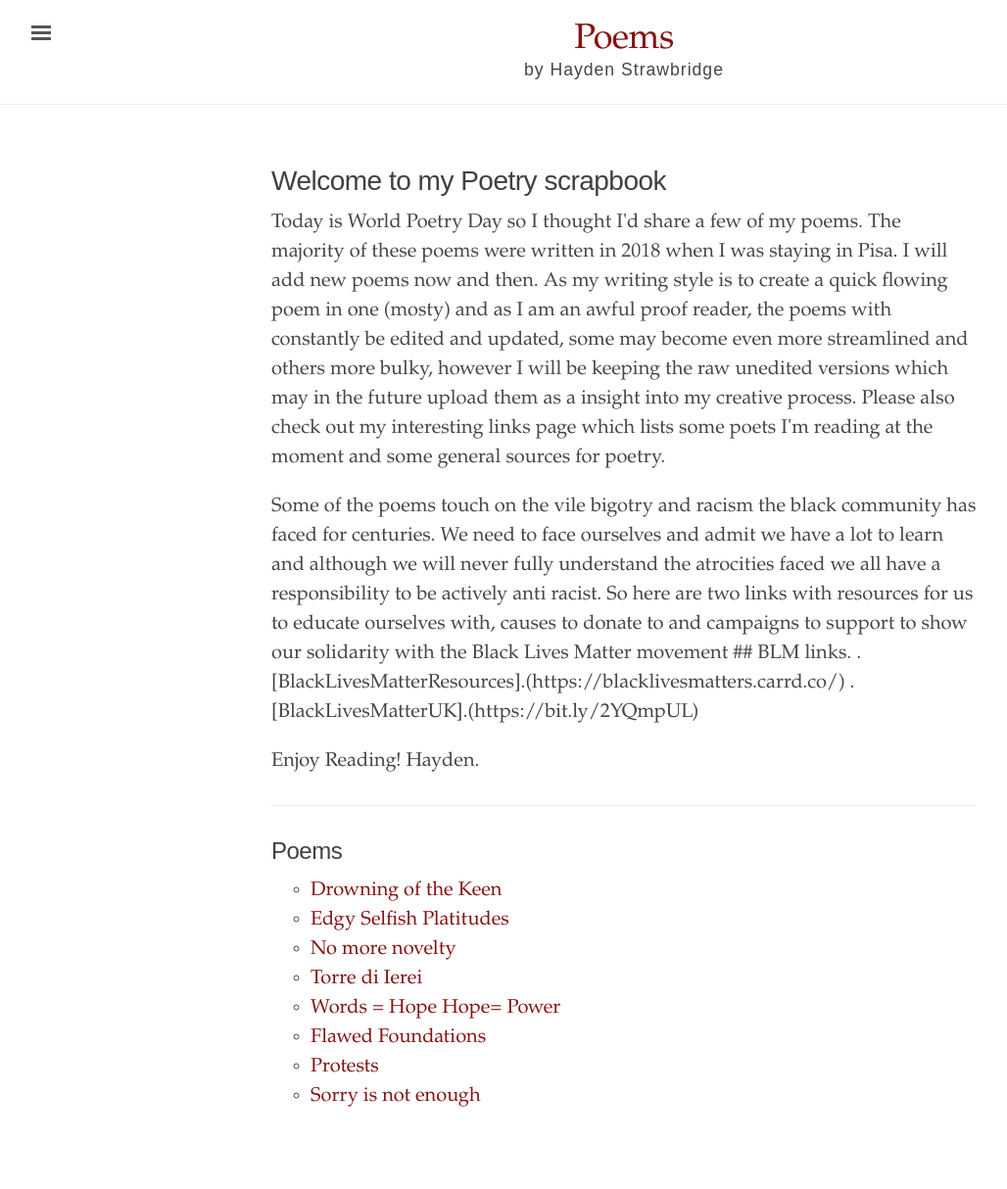
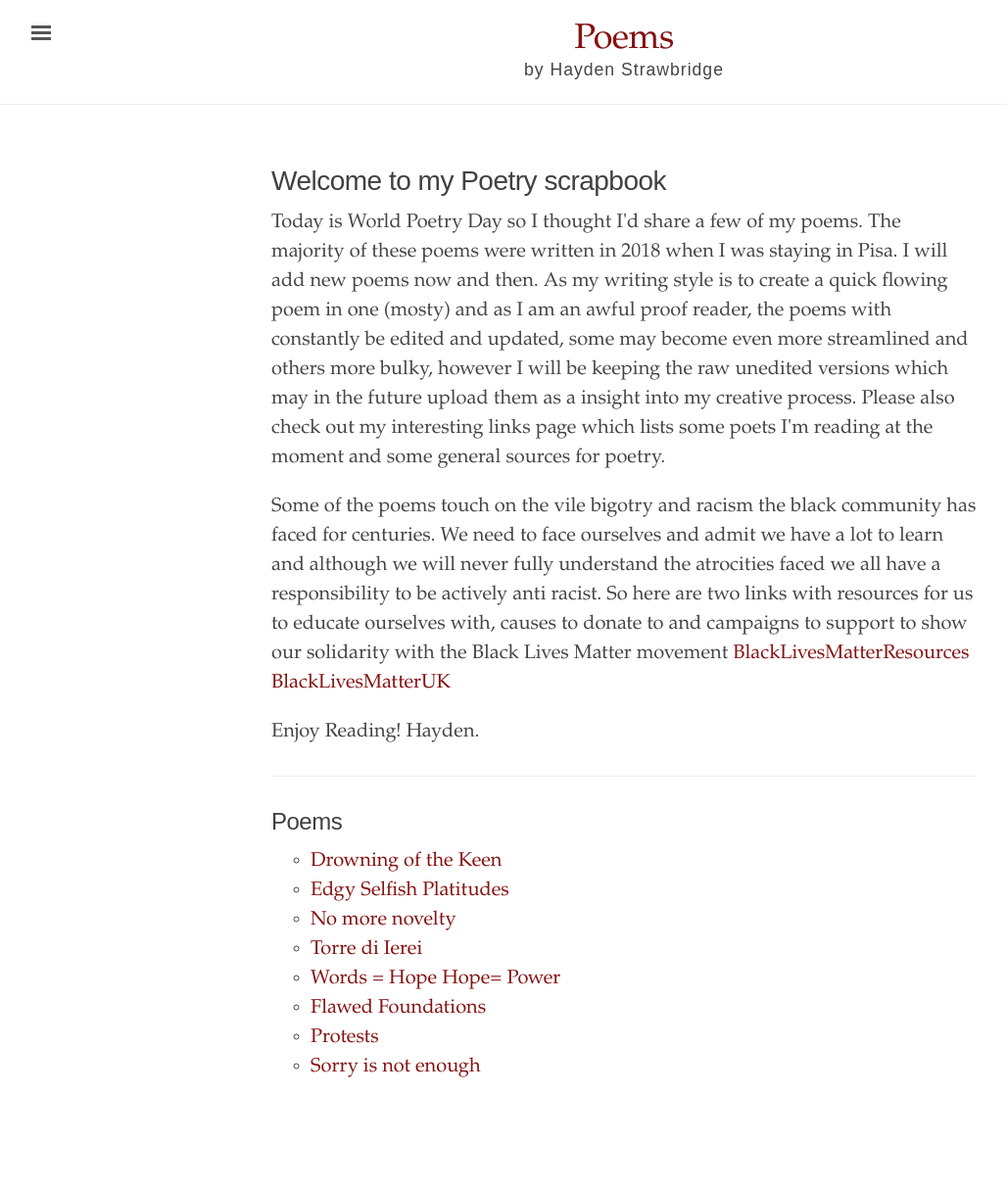
Before and after one commit to hayden-poems/hayden-poems.github.io, a Jekyll site: the page built from index.html, in a window 1280 px wide. Shown: the whole page at 98% size, without its empty margins (3-1031 px from the left). Built offline with Jekyll 4.4.1, drawn with Linux system fonts in a browser that asks for light colours; after the commit the page ends 1184 px from its top, so only the background shows below that.

Commit message:
Update index.html

```diff
--- a/index.html
+++ b/index.html
@@ -24,10 +24,9 @@ title: "Hayden poems"
   We need to face ourselves and admit we have a lot to learn and although we will never fully understand the atrocities faced
   we all have a responsibility to be actively anti racist. So here are two  links with resources for us to educate ourselves with,
   causes to donate to and campaigns to support to show our solidarity with the Black Lives Matter movement
-    ## BLM links.
-   .[BlackLivesMatterResources].(https://blacklivesmatters.carrd.co/)
-   .[BlackLivesMatterUK].(https://bit.ly/2YQmpUL)
 
+   <a href="https://blacklivesmatters.carrd.co/">BlackLivesMatterResources<a/>
+<a href="https://bit.ly/2YQmpUL">BlackLivesMatterUK</a>
   </p>
   <p>
     Enjoy Reading! Hayden.
```
